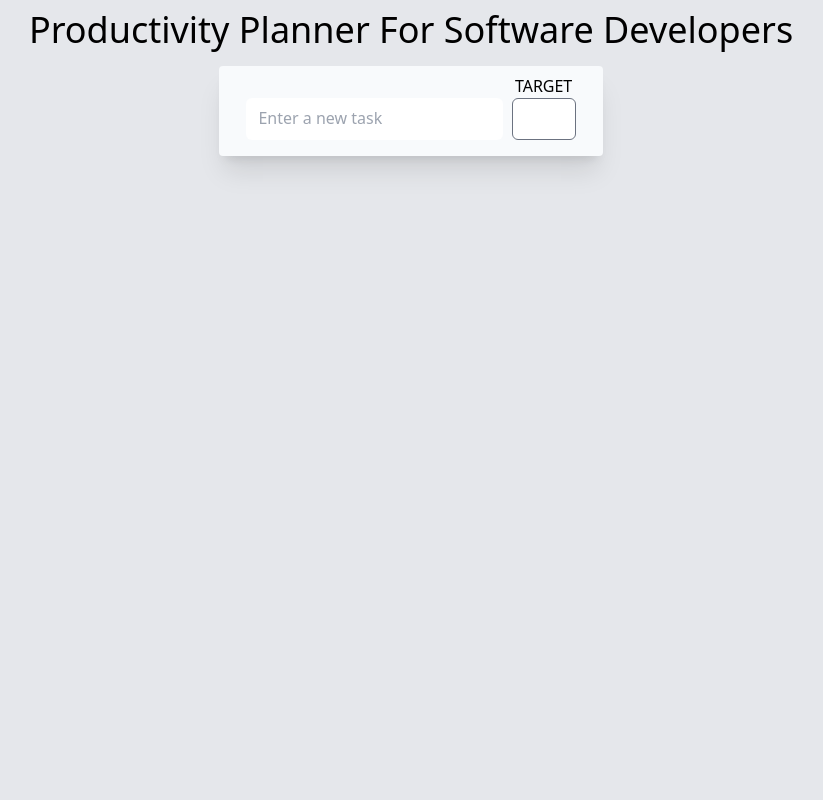
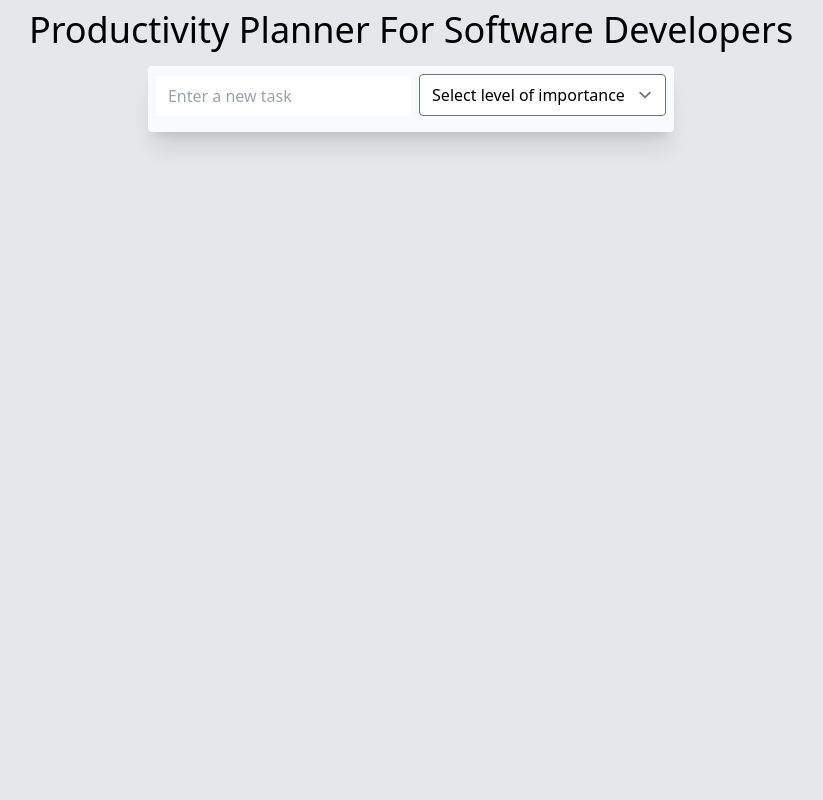
Before and after one commit to ShadFyt/productivity_planner, a Django app: page / in a window 1280 px wide. Shown: the whole page, without its empty margins (229-1052 px from the left). Run offline with Django 4.2, Linux system fonts and the light colour scheme; data that the repository does not hold is empty; some libraries are stand-ins or nearby versions.

Commit message:
removed target input field and replaced with a select field

```diff
--- a/planner/templates/home.html
+++ b/planner/templates/home.html
@@ -18,17 +18,18 @@
                     <h1 class=" text-4xl p-2">Productivity Planner For Software Developers </h1>
                 </div>
                 <div class="col-span-3 flex justify-center">
-                    <form method="post" class="grid grid-cols-3 w-96 p-2 mt-2 shadow-xl rounded bg-slate-50 ">
+                    <form method="post" class="grid grid-cols-3 w-auto p-2 mt-2 shadow-xl rounded bg-slate-50 ">
                         <div class="col-span-3 justify-center mx-auto">
-                            <div class="inline-flex flex-col align-bottom mr-1 relative">
+                            <div class="inline-flex flex-col align-bottom mr-1 relative focus:outline-none">
                                 <input type="text" id="task" name="task"
-                                    class="peer border-transparent rounded-md mb-2 text-gray-900 placeholder-transparent"
+                                    class="peer mb-2 text-gray-900 placeholder-transparent border-0 focus:outline-none "
                                     placeholder="Enter a new task">
                                 <label for="task" class="absolute
                                         ml-3
                                         left-0
                                         -top-5
                                         text-sm
+                                        transition-all
                                         text-gray-600
                                         peer-placeholder-shown:text-gray-400
                                         peer-placeholder-shown:text-base
@@ -37,11 +38,13 @@
 
                             </div>
                             <div class=" flex-col mb-2 inline-flex">
-                                <label for="target" class="text-center uppercase">Target</label>
-                                <input id="target" name="target" type="number" class="outline-none
-                                    focus:outline-none
-                                    w-16
-                                    rounded-md ">
+                                <select name="level" id="level"
+                                    class="form-select appearance-none rounded transition ease-in-out text-base">
+                                    <option selected>Select level of importance</option>
+                                    <option value="low" class="text-green-500">Low</option>
+                                    <option value="med" class="text-yellow-500">Medium</option>
+                                    <option value="high" class="text-red-500">High</option>
+                                </select>
                             </div>
                         </div>
                         {% csrf_token %}
--- a/theme/static/css/dist/styles.css
+++ b/theme/static/css/dist/styles.css
@@ -842,6 +783,14 @@ select {
   width: 4rem;
 }
 
+.w-full {
+  width: 100%;
+}
+
+.w-auto {
+  width: auto;
+}
+
 .border-collapse {
   border-collapse: collapse;
 }
@@ -850,36 +799,26 @@ select {
   transform: translate(var(--tw-translate-x), var(--tw-translate-y)) rotate(var(--tw-rotate)) skewX(var(--tw-skew-x)) skewY(var(--tw-skew-y)) scaleX(var(--tw-scale-x)) scaleY(var(--tw-scale-y));
 }
 
+.appearance-none {
+  -webkit-appearance: none;
+     -moz-appearance: none;
+          appearance: none;
+}
+
 .grid-cols-3 {
   grid-template-columns: repeat(3, minmax(0, 1fr));
-}
-
-.flex-row {
-  flex-direction: row;
 }
 
 .flex-col {
   flex-direction: column;
 }
 
-.flex-wrap {
-  flex-wrap: wrap;
-}
-
 .items-center {
   align-items: center;
 }
 
-.justify-end {
-  justify-content: flex-end;
-}
-
 .justify-center {
   justify-content: center;
-}
-
-.justify-items-end {
-  justify-items: end;
 }
 
 .rounded {
@@ -902,16 +837,8 @@ select {
   border-width: 1px;
 }
 
-.border-b-2 {
-  border-bottom-width: 2px;
-}
-
-.border-b {
-  border-bottom-width: 1px;
-}
-
-.border-none {
-  border-style: none;
+.border-0 {
+  border-width: 0px;
 }
 
 .border-transparent {
@@ -972,6 +891,11 @@ select {
   line-height: 1.25rem;
 }
 
+.text-base {
+  font-size: 1rem;
+  line-height: 1.5rem;
+}
+
 .uppercase {
   text-transform: uppercase;
 }
@@ -1036,6 +965,20 @@ select {
   filter: var(--tw-blur) var(--tw-brightness) var(--tw-contrast) var(--tw-grayscale) var(--tw-hue-rotate) var(--tw-invert) var(--tw-saturate) var(--tw-sepia) var(--tw-drop-shadow);
 }
 
+.transition-all {
+  transition-property: all;
+  transition-timing-function: cubic-bezier(0.4, 0, 0.2, 1);
+  transition-duration: 150ms;
+}
+
+.transition {
+  transition-property: color, background-color, border-color, fill, stroke, opacity, box-shadow, transform, filter, -webkit-text-decoration-color, -webkit-backdrop-filter;
+  transition-property: color, background-color, border-color, text-decoration-color, fill, stroke, opacity, box-shadow, transform, filter, backdrop-filter;
+  transition-property: color, background-color, border-color, text-decoration-color, fill, stroke, opacity, box-shadow, transform, filter, backdrop-filter, -webkit-text-decoration-color, -webkit-backdrop-filter;
+  transition-timing-function: cubic-bezier(0.4, 0, 0.2, 1);
+  transition-duration: 150ms;
+}
+
 .ease-in-out {
   transition-timing-function: cubic-bezier(0.4, 0, 0.2, 1);
 }
@@ -1072,18 +1023,6 @@ select {
   line-height: 1.5rem;
 }
 
-.peer:-moz-placeholder-shown ~ .peer-placeholder-shown\:uppercase {
-  text-transform: uppercase;
-}
-
-.peer:-ms-input-placeholder ~ .peer-placeholder-shown\:uppercase {
-  text-transform: uppercase;
-}
-
-.peer:placeholder-shown ~ .peer-placeholder-shown\:uppercase {
-  text-transform: uppercase;
-}
-
 .peer:-moz-placeholder-shown ~ .peer-placeholder-shown\:text-gray-400 {
   --tw-text-opacity: 1;
   color: rgb(156 163 175 / var(--tw-text-opacity));
@@ -1098,48 +1037,3 @@ select {
   --tw-text-opacity: 1;
   color: rgb(156 163 175 / var(--tw-text-opacity));
 }
-
-.peer:-moz-placeholder-shown ~ .peer-placeholder-shown\:text-gray-100 {
-  --tw-text-opacity: 1;
-  color: rgb(243 244 246 / var(--tw-text-opacity));
-}
-
-.peer:-ms-input-placeholder ~ .peer-placeholder-shown\:text-gray-100 {
-  --tw-text-opacity: 1;
-  color: rgb(243 244 246 / var(--tw-text-opacity));
-}
-
-.peer:placeholder-shown ~ .peer-placeholder-shown\:text-gray-100 {
-  --tw-text-opacity: 1;
-  color: rgb(243 244 246 / var(--tw-text-opacity));
-}
-
-.peer:-moz-placeholder-shown ~ .peer-placeholder-shown\:text-gray-800 {
-  --tw-text-opacity: 1;
-  color: rgb(31 41 55 / var(--tw-text-opacity));
-}
-
-.peer:-ms-input-placeholder ~ .peer-placeholder-shown\:text-gray-800 {
-  --tw-text-opacity: 1;
-  color: rgb(31 41 55 / var(--tw-text-opacity));
-}
-
-.peer:placeholder-shown ~ .peer-placeholder-shown\:text-gray-800 {
-  --tw-text-opacity: 1;
-  color: rgb(31 41 55 / var(--tw-text-opacity));
-}
-
-.peer:-moz-placeholder-shown ~ .peer-placeholder-shown\:text-gray-700 {
-  --tw-text-opacity: 1;
-  color: rgb(55 65 81 / var(--tw-text-opacity));
-}
-
-.peer:-ms-input-placeholder ~ .peer-placeholder-shown\:text-gray-700 {
-  --tw-text-opacity: 1;
-  color: rgb(55 65 81 / var(--tw-text-opacity));
-}
-
-.peer:placeholder-shown ~ .peer-placeholder-shown\:text-gray-700 {
-  --tw-text-opacity: 1;
-  color: rgb(55 65 81 / var(--tw-text-opacity));
-}
```
Also changed, not shown: other parts of theme/static/css/dist/styles.css (+25 -83 lines).
